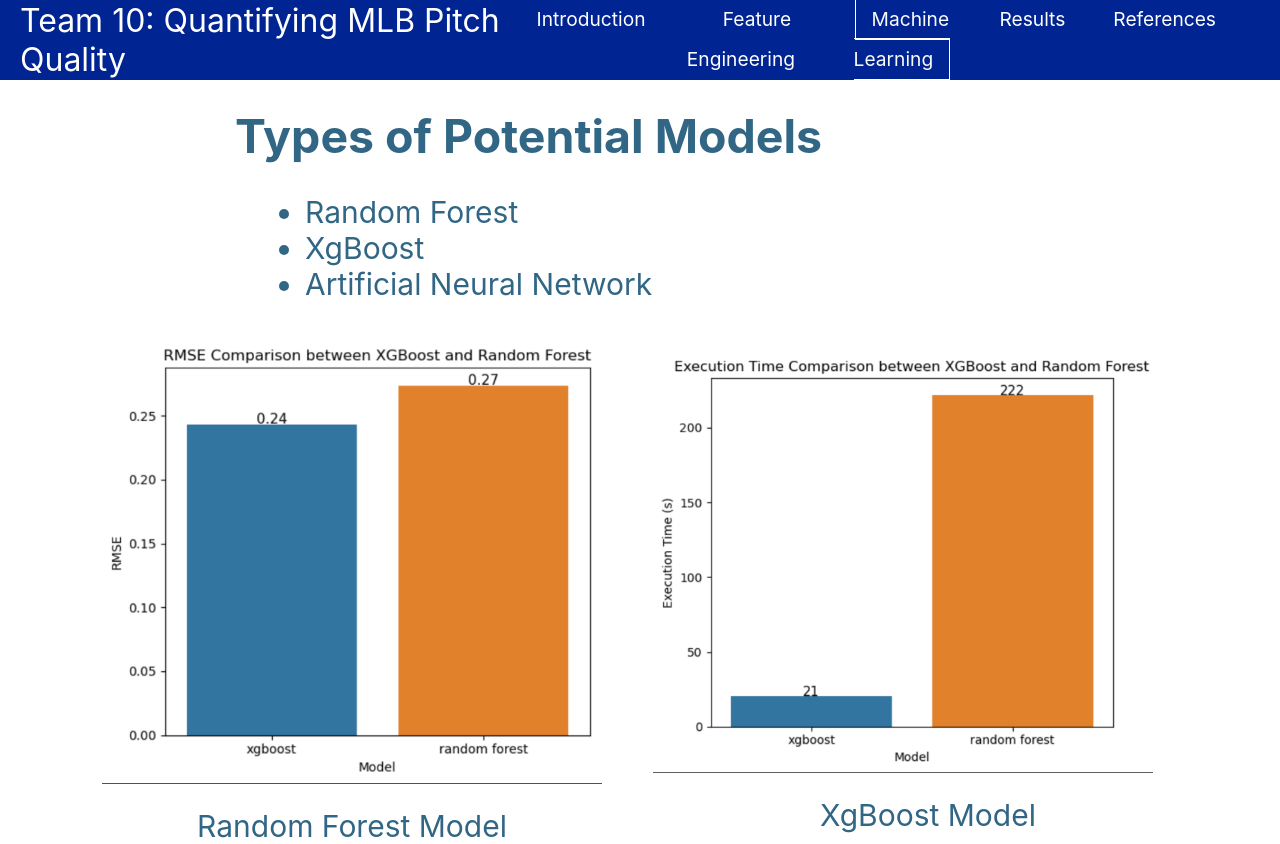
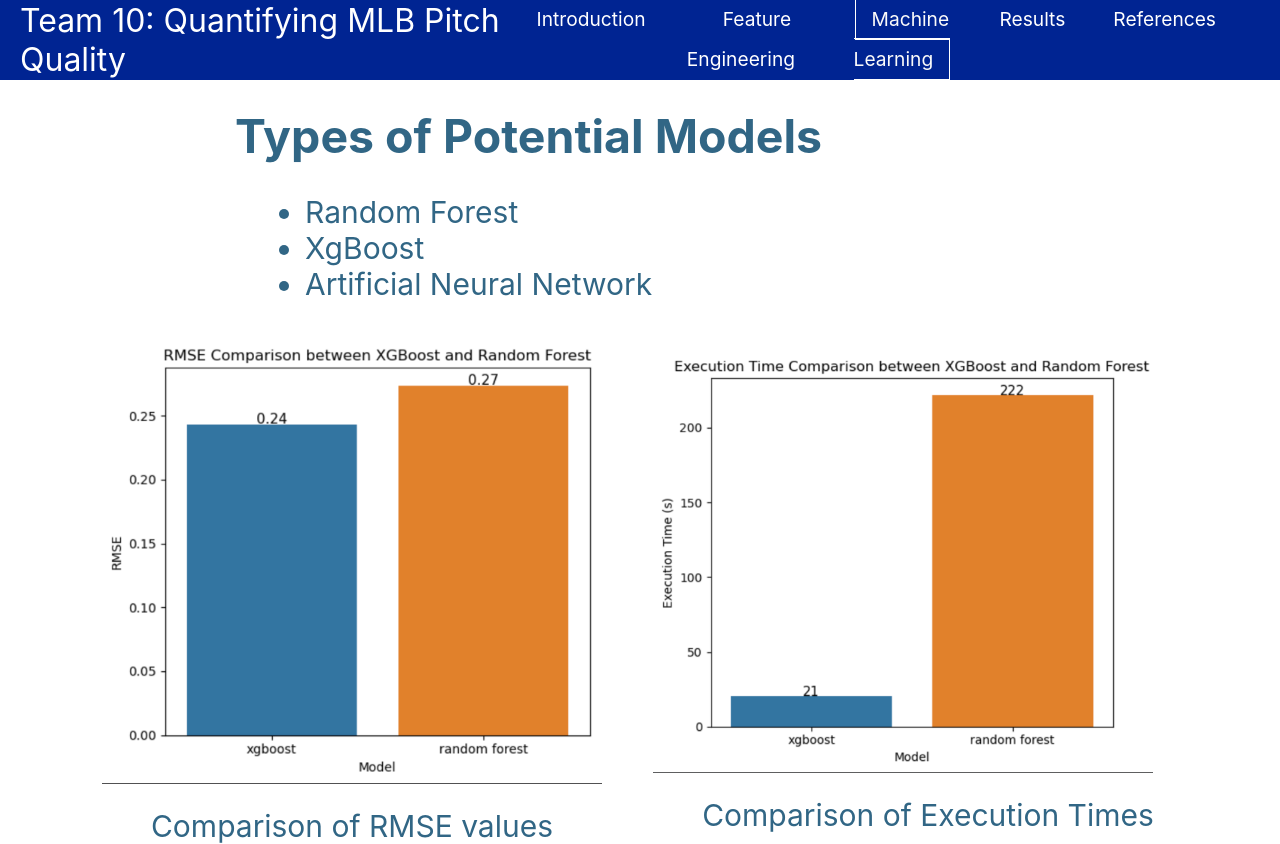
Before and after one commit to jaredjoo/pitch-quality, a React (Create React App) app: page /machinelearning in a window 1280 px wide. Built offline with nearby package versions, Linux system fonts and the light colour scheme.

Commit message:
modified captions for graphs

```diff
--- a/src/components/Pages/MachineLearning.js
+++ b/src/components/Pages/MachineLearning.js
@@ -17,12 +17,16 @@ export const MachineLearning = () => {
       <div style={{ display: "flex", justifyContent: "center", alignItems: "center", marginTop: "40px" }}>
         <div style={{ flexBasis: "45%", textAlign: "center" }}>
           <img src={RMSE} alt="RMSE" style={{ width: "100%", height: "auto", maxWidth: "500px" }} />
-          <p style={{ marginTop: "10px", fontSize: "30px" }}>Random Forest Model</p>
+          <p style={{ marginTop: "10px", fontSize: "30px" }}>
+              Comparison of RMSE values
+          </p>
         </div>
 
         <div style={{ flexBasis: "45%", textAlign: "center" }}>
           <img src={ExecutionTimes} alt = "Execution Times" style={{ width: "100%", height: "auto", maxWidth: "500px", marginLeft: "-50px" }} />
-          <p style={{ marginTop: "10px", fontSize: "30px" }}>XgBoost Model</p>
+          <p style={{ marginTop: "10px", fontSize: "30px" }}>
+            Comparison of Execution Times
+          </p>
         </div>
       </div>
     </div>
```
